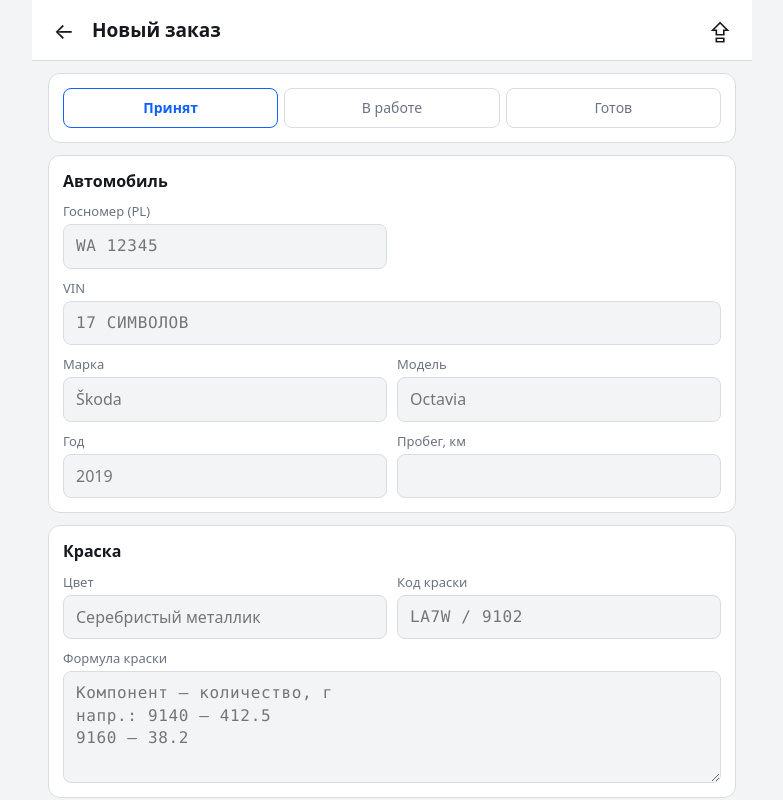
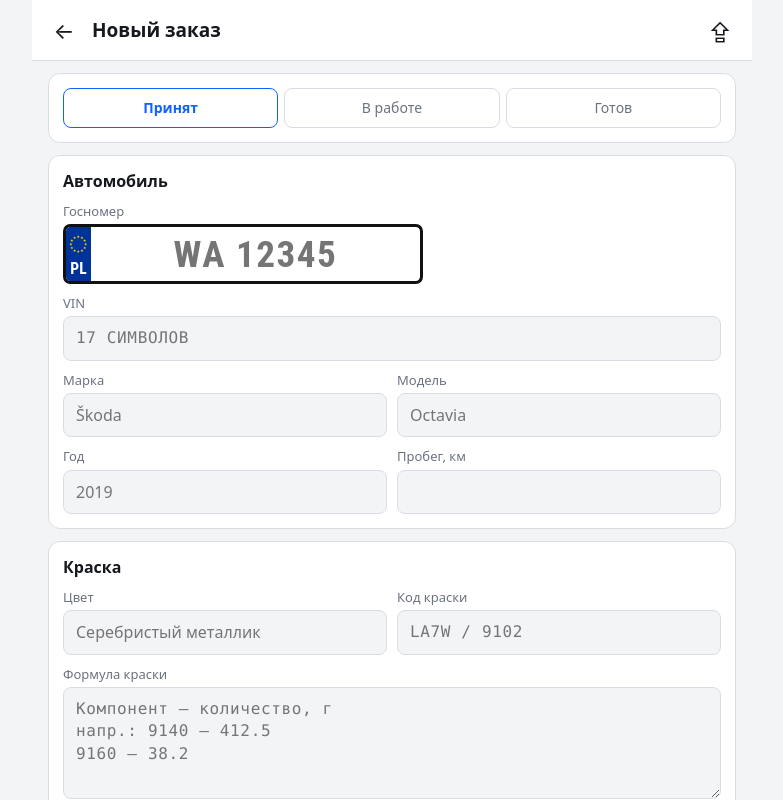
Before and after one commit to Ddremlin/Windauto, a React (Vite) app: page / in a window 1280 px wide. Both pictures are taken after a click on the button "Принять автомобиль". Shown: the top 800 px of the page, without its empty margins (248-1031 px from the left). Built offline with nearby package versions, Linux system fonts and the light colour scheme.

Commit message:
plate: real-looking plate field with country band (PL default, foreign plates)

```diff
--- /dev/null
+++ b/src/components/Plate.tsx
@@ -0,0 +1,163 @@
+// Номер в виде настоящего знака: белая табличка, полоса страны слева.
+// Стили инлайновые — знак попадает и в PDF (html2canvas).
+import type { CSSProperties, ReactNode } from 'react'
+import { COUNTRIES, countryByCode, countryName } from '../countries'
+import { useSettings } from '../settings'
+
+const FONT = "'Roboto Condensed', 'Arial Narrow', 'DIN Condensed', sans-serif-condensed, Arial, sans-serif"
+
+// 12 звёзд по кругу
+function EuStars({ size }: { size: number }) {
+  const r = size * 0.36
+  const s = size * 0.075
+  const star = (cx: number, cy: number) =>
+    Array.from({ length: 10 }, (_, i) => {
+      const a = (Math.PI / 5) * i - Math.PI / 2
+      const rr = i % 2 ? s * 0.42 : s
+      return `${(cx + rr * Math.cos(a)).toFixed(2)},${(cy + rr * Math.sin(a)).toFixed(2)}`
+    }).join(' ')
+  return (
+    <svg width={size} height={size} viewBox={`0 0 ${size} ${size}`} style={{ display: 'block' }} aria-hidden>
+      {Array.from({ length: 12 }, (_, i) => {
+        const a = (Math.PI / 6) * i
+        return <polygon key={i} points={star(size / 2 + r * Math.sin(a), size / 2 - r * Math.cos(a))} fill="#ffcc00" />
+      })}
+    </svg>
+  )
+}
+
+function Band({ code, height }: { code: string; height: number }) {
+  const c = countryByCode(code)
+  const w = Math.round(height * 0.42)
+  const style: CSSProperties = {
+    width: w,
+    flex: `0 0 ${w}px`,
+    display: 'flex',
+    flexDirection: 'column',
+    alignItems: 'center',
+    justifyContent: 'flex-end',
+    paddingBottom: height * 0.06,
+    boxSizing: 'border-box',
+    color: '#fff',
+    fontFamily: FONT,
+    fontWeight: 700,
+    fontSize: height * (c.code.length > 2 ? 0.2 : 0.26),
+    lineHeight: 1,
+    background: c.eu ? '#003399' : c.flag ? `linear-gradient(${c.flag[0]} 50%, ${c.flag[1]} 50%)` : '#e8e8e8',
+  }
+  return (
+    <span style={style}>
+      {c.eu && (
+        <span style={{ flex: 1, display: 'flex', alignItems: 'center' }}>
+          <EuStars size={w * 0.82} />
+        </span>
+      )}
+      <span
+        style={{
+          color: c.eu ? '#fff' : '#111',
+          ...(c.flag ? { background: 'rgba(255,255,255,.85)', padding: '1px 2px', borderRadius: 2, marginTop: 'auto' } : {}),
+        }}
+      >
+        {c.code}
+      </span>
+    </span>
+  )
+}
+
+const plateBox = (height: number, extra: CSSProperties = {}): CSSProperties => ({
+  display: 'inline-flex',
+  alignItems: 'stretch',
+  height,
+  background: '#fff',
+  border: `${Math.max(1, Math.round(height / 18))}px solid #111`,
+  borderRadius: height * 0.12,
+  overflow: 'hidden',
+  boxSizing: 'border-box',
+  color: '#111',
+  verticalAlign: 'middle',
+  ...extra,
+})
+
+const textStyle = (height: number): CSSProperties => ({
+  fontFamily: FONT,
+  fontWeight: 700,
+  fontSize: height * 0.62,
+  letterSpacing: '0.04em',
+  lineHeight: 1,
+  textTransform: 'uppercase',
+  whiteSpace: 'nowrap',
+})
+
+/** Номер только для показа (список, PDF) */
+export function PlateBadge({ text, country, height = 30 }: { text: ReactNode; country?: string; height?: number }) {
+  return (
+    <span style={plateBox(height)}>
+      <Band code={countryByCode(country).code} height={height} />
+      <span style={{ ...textStyle(height), color: '#111', display: 'flex', alignItems: 'center', padding: `0 ${height * 0.3}px` }}>{text}</span>
+    </span>
+  )
+}
+
+interface InputProps {
+  value: string
+  country: string
+  onChange: (v: string) => void
+  onCountry: (code: string) => void
+  onBlur?: () => void
+  label: string
+  hint?: string
+  level: string
+}
+
+/** Поле ввода номера; страна — нажатием на полосу */
+export function PlateInput({ value, country, onChange, onCountry, onBlur, label, hint, level }: InputProps) {
+  const { locale, t } = useSettings()
+  const h = 60
+  const border = level === 'error' ? '#c62828' : level === 'warn' ? '#b26a00' : '#111'
+  return (
+    <label className={`field wide plate-field lvl-${level}`}>
+      <span className="field-label">{label}</span>
+      <span style={plateBox(h, { display: 'flex', width: '100%', maxWidth: 360, borderColor: border })}>
+        <span style={{ position: 'relative', display: 'flex' }}>
+          <Band code={country} height={h} />
+          <select
+            aria-label={t('order.plateCountry')}
+            value={countryByCode(country).code}
+            onChange={(e) => onCountry(e.target.value)}
+            style={{ position: 'absolute', inset: 0, opacity: 0, width: '100%', height: '100%' }}
+          >
+            {COUNTRIES.map((c) => (
+              <option key={c.code} value={c.code}>
+                {c.code} — {countryName(c, locale)}
+              </option>
+            ))}
+          </select>
+        </span>
+        <input
+          value={value}
+          placeholder={country === 'PL' ? 'WA 12345' : ''}
+          autoCapitalize="characters"
+          autoCorrect="off"
+          autoComplete="off"
+          spellCheck={false}
+          onChange={(e) => onChange(e.target.value.toUpperCase())}
+          onBlur={onBlur}
+          style={{
+            ...textStyle(h),
+            flex: 1,
+            minWidth: 0,
+            border: 0,
+            outline: 0,
+            background: 'transparent',
+            color: '#111',
+            textAlign: 'center',
+            padding: '0 8px',
+            height: '100%',
+            borderRadius: 0,
+          }}
+        />
+      </span>
+      {hint ? <span className="field-hint">{hint}</span> : null}
+    </label>
+  )
+}
--- /dev/null
+++ b/src/countries.ts
@@ -0,0 +1,53 @@
+// Страна регистрации авто: код с полосы номерного знака и ISO-код для названия.
+export interface Country {
+  code: string // как на номере
+  iso: string
+  eu?: boolean // синяя полоса EU со звёздами
+  flag?: [string, string] // своя полоса-флаг (сверху, снизу)
+}
+
+export const COUNTRIES: Country[] = [
+  { code: 'PL', iso: 'PL', eu: true },
+  { code: 'D', iso: 'DE', eu: true },
+  { code: 'UA', iso: 'UA', flag: ['#0057b7', '#ffd700'] },
+  { code: 'LT', iso: 'LT', eu: true },
+  { code: 'CZ', iso: 'CZ', eu: true },
+  { code: 'SK', iso: 'SK', eu: true },
+  { code: 'BY', iso: 'BY', flag: ['#c8313e', '#4aa657'] },
+  { code: 'LV', iso: 'LV', eu: true },
+  { code: 'EST', iso: 'EE', eu: true },
+  { code: 'NL', iso: 'NL', eu: true },
+  { code: 'B', iso: 'BE', eu: true },
+  { code: 'F', iso: 'FR', eu: true },
+  { code: 'I', iso: 'IT', eu: true },
+  { code: 'E', iso: 'ES', eu: true },
+  { code: 'A', iso: 'AT', eu: true },
+  { code: 'H', iso: 'HU', eu: true },
+  { code: 'RO', iso: 'RO', eu: true },
+  { code: 'BG', iso: 'BG', eu: true },
+  { code: 'S', iso: 'SE', eu: true },
+  { code: 'DK', iso: 'DK', eu: true },
+  { code: 'FIN', iso: 'FI', eu: true },
+  { code: 'IRL', iso: 'IE', eu: true },
+  { code: 'P', iso: 'PT', eu: true },
+  { code: 'GR', iso: 'GR', eu: true },
+  { code: 'SLO', iso: 'SI', eu: true },
+  { code: 'HR', iso: 'HR', eu: true },
+  { code: 'L', iso: 'LU', eu: true },
+  { code: 'N', iso: 'NO' },
+  { code: 'CH', iso: 'CH' },
+  { code: 'UK', iso: 'GB' },
+  { code: 'MD', iso: 'MD' },
+  { code: 'TR', iso: 'TR' },
+]
+
+export const countryByCode = (code: string | undefined): Country =>
+  COUNTRIES.find((c) => c.code === code) ?? COUNTRIES[0]
+
+export function countryName(c: Country, locale: string): string {
+  try {
+    return new Intl.DisplayNames([locale], { type: 'region' }).of(c.iso) ?? c.code
+  } catch {
+    return c.code
+  }
+}
--- a/src/i18n.ts
+++ b/src/i18n.ts
@@ -38,7 +38,7 @@ const ru: Dict = {
 
   // заказ
   'order.car': 'Автомобиль',
-  'order.plate': 'Госномер (PL)',
+  'order.plate': 'Госномер',
   'order.vin': 'VIN',
   'order.vinPh': '17 символов',
   'order.make': 'Марка',
@@ -55,6 +55,7 @@ const ru: Dict = {
   'order.clientName': 'Имя',
   'order.phone': 'Телефон',
   'order.email': 'E-mail',
+  'order.plateCountry': 'Страна регистрации',
   'order.body': 'Кузов',
   'order.bodyHint': 'Нажмите на элемент, чтобы отметить работы и стоимость',
   'order.works': 'Работы',
@@ -110,6 +111,7 @@ const ru: Dict = {
   'v.plateIndividual': 'Индивидуальный номер PL',
   'v.plateService': 'Служебный номер PL',
   'v.plateForeign': 'Не похоже на польский номер — проверьте (или авто иностранное)',
+  'v.plateLenAny': 'Номер обычно 2–10 символов',
   'v.email': 'Проверьте адрес — нужен вид name@domain.pl',
   'v.vinIOQ': 'В VIN нет букв I, O, Q — вероятно, это 1 или 0',
   'v.vinLen': 'VIN — 17 символов, сейчас {n}',
@@ -240,7 +242,7 @@ const pl: Dict = {
   'status.done': 'Gotowy',
 
   'order.car': 'Pojazd',
-  'order.plate': 'Nr rejestracyjny (PL)',
+  'order.plate': 'Nr rejestracyjny',
   'order.vin': 'VIN',
   'order.vinPh': '17 znaków',
   'order.make': 'Marka',
@@ -257,6 +259,7 @@ const pl: Dict = {
   'order.clientName': 'Imię i nazwisko',
   'order.phone': 'Telefon',
   'order.email': 'E-mail',
+  'order.plateCountry': 'Kraj rejestracji',
   'order.body': 'Nadwozie',
   'order.bodyHint': 'Dotknij element, aby zaznaczyć prace i koszt',
   'order.works': 'Prace',
@@ -308,6 +311,7 @@ const pl: Dict = {
   'v.plateIndividual': 'Tablica indywidualna PL',
   'v.plateService': 'Tablica służbowa PL',
   'v.plateForeign': 'Nie wygląda na polską tablicę — sprawdź (lub pojazd zagraniczny)',
+  'v.plateLenAny': 'Numer ma zwykle 2–10 znaków',
   'v.email': 'Sprawdź adres — wymagany format name@domain.pl',
   'v.vinIOQ': 'VIN nie zawiera liter I, O, Q — prawdopodobnie to 1 lub 0',
   'v.vinLen': 'VIN ma 17 znaków, teraz {n}',
--- a/src/screens/OrderEdit.tsx
+++ b/src/screens/OrderEdit.tsx
@@ -4,11 +4,12 @@ import BodyMap from '../components/BodyMap'
 import ElementSheet from '../components/ElementSheet'
 import Field from '../components/Field'
 import { PhotoStrip } from '../components/Photos'
+import { PlateInput } from '../components/Plate'
 import ShareSheet from '../components/ShareSheet'
 import { deletePhotos, orderPhotoIds } from '../photos'
 import { useSettings } from '../settings'
 import type { BodyType, ElementWork, Order } from '../types'
-import { checkEmail, checkPlatePL, checkVin, formatPlate, normalizeVin } from '../validate'
+import { checkEmail, checkPlate, checkVin, formatPlate, normalizeVin } from '../validate'
 import { STATUSES, WORKS, WORK_BY_ID, elementTotal, formatMoney, orderTotal } from '../works'
 
 interface Props {
@@ -50,7 +51,7 @@ export default function OrderEdit({ initial, onSave, onDelete, onBack }: Props)
     onChange: (v: string) => update({ [key]: v } as Partial<Order>),
   })
 
-  const plateCheck = checkPlatePL(order.plate)
+  const plateCheck = checkPlate(order.plate, order.plateCountry)
   const vinCheck = checkVin(order.vin)
   const layout = getLayout(order.bodyType)
   const marked = layout.elements.filter((e) => order.elements[e.id])
@@ -86,7 +87,7 @@ export default function OrderEdit({ initial, onSave, onDelete, onBack }: Props)
     <div className="screen">
       <header className="topbar">
         <button className="icon-btn" aria-label={t('app.back')} onClick={onBack}>←</button>
-        <h1>{order.plate ? formatPlate(order.plate) : t('app.new')}</h1>
+        <h1>{order.plate ? formatPlate(order.plate, order.plateCountry) : t('app.new')}</h1>
         <button className="icon-btn" aria-label={t('app.share')} onClick={() => setShare(true)}>⇪</button>
       </header>
 
@@ -109,14 +110,15 @@ export default function OrderEdit({ initial, onSave, onDelete, onBack }: Props)
         <section className="panel">
           <h2>{t('order.car')}</h2>
           <div className="grid">
-            <Field
+            <PlateInput
               label={t('order.plate')}
-              placeholder="WA 12345"
-              upper
-              mono
-              {...field('plate')}
-              onBlur={() => order.plate && update({ plate: formatPlate(order.plate) })}
-              check={plateCheck}
+              value={order.plate}
+              country={order.plateCountry}
+              onChange={(v) => update({ plate: v })}
+              onCountry={(c) => update({ plateCountry: c })}
+              onBlur={() => order.plate && update({ plate: formatPlate(order.plate, order.plateCountry) })}
+              level={plateCheck.level}
+              hint={plateCheck.message ? t(plateCheck.message, plateCheck.vars) : undefined}
             />
             <Field
               label={t('order.vin')}
--- a/src/share.tsx
+++ b/src/share.tsx
@@ -115,7 +115,7 @@ export function orderText(o: Order, lang: Lang, s: Settings): string {
   const t = makeT(lang)
   const layout = getLayout(o.bodyType)
   const marked = layout.elements.filter((e) => o.elements[e.id]?.works.length)
-  const car = [o.make, o.model, o.plate && formatPlate(o.plate)].filter(Boolean).join(' ')
+  const car = [o.make, o.model, o.plate && formatPlate(o.plate, o.plateCountry)].filter(Boolean).join(' ')
   const lines = [t('doc.textHeader', { car }), '']
   if (o.vin) lines.push(`VIN: ${o.vin}`)
   for (const e of marked) {
--- a/src/storage.ts
+++ b/src/storage.ts
@@ -35,7 +35,7 @@ export function newOrder(): Order {
     createdAt: now,
     updatedAt: now,
     status: 'new',
-    plate: '', vin: '', make: '', model: '', year: '', mileage: '',
+    plate: '', plateCountry: 'PL', vin: '', make: '', model: '', year: '', mileage: '',
     color: '', paintCode: '', paintFormula: '',
     bodyType: 'sedan',
     client: '', phone: '', email: '', notes: '',
--- a/src/types.ts
+++ b/src/types.ts
@@ -28,6 +28,7 @@ export interface Order {
   updatedAt: number
   status: OrderStatus
   plate: string
+  plateCountry: string
   vin: string
   make: string
   model: string
--- a/src/validate.ts
+++ b/src/validate.ts
@@ -20,12 +20,20 @@ export function normalizePlate(raw: string): string {
   return s
 }
 
-/** "WA12345" -> "WA 12345", "KRA1234" -> "KRA 1234" */
-export function formatPlate(raw: string): string {
+/** "WA12345" -> "WA 12345", "KRA1234" -> "KRA 1234"; чужие номера — как ввели */
+export function formatPlate(raw: string, country = 'PL'): string {
+  if (country !== 'PL') return raw.toUpperCase().replace(/\s+/g, ' ').trim()
   const s = normalizePlate(raw)
   if (PL_INDIVIDUAL.test(s)) return `${s.slice(0, 2)} ${s.slice(2)}`
   const m = s.match(/^([A-Z]{2,3})([0-9].*)$/) ?? s.match(/^([A-Z]{3})(.+)$/)
   return m ? `${m[1]} ${m[2]}` : s
+}
+
+export function checkPlate(raw: string, country = 'PL'): Check {
+  if (country === 'PL') return checkPlatePL(raw)
+  const s = normalizePlate(raw)
+  if (!s) return { level: 'empty' }
+  return s.length < 2 || s.length > 10 ? { level: 'warn', message: 'v.plateLenAny' } : { level: 'ok' }
 }
 
 export function checkPlatePL(raw: string): Check {
```
Also changed, not shown: src/components/AcceptanceDoc.tsx (+10 -2 lines), src/screens/OrderList.tsx (+6 -1 lines).
